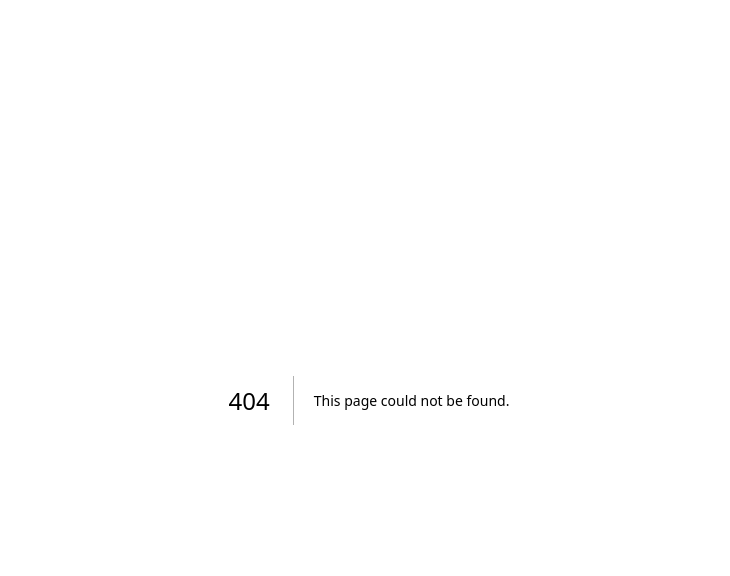
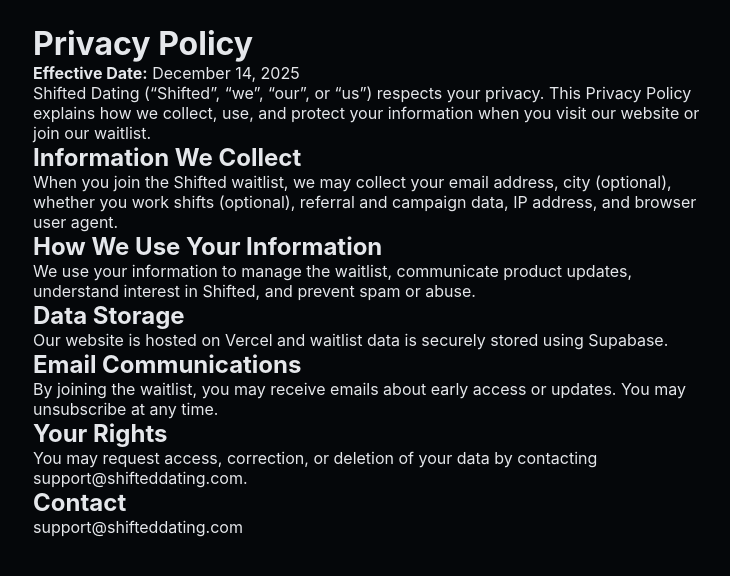
Before and after one commit to dnjames74/shifted-website, a Next.js app: page /privacy in a window 1280 px wide. Before the commit this address had no page. Shown: the top 576 px of the page, without its empty margins (271-1001 px from the left). Built offline with nearby package versions, Linux system fonts and the light colour scheme.

Commit message:
Add privacy policy and terms of service

```diff
--- /dev/null
+++ b/app/privacy/page.tsx
@@ -0,0 +1,48 @@
+export default function PrivacyPage() {
+  return (
+    <main style={{ maxWidth: 720, margin: "0 auto", padding: 24, color: "#e5e7eb" }}>
+      <h1>Privacy Policy</h1>
+      <p><strong>Effective Date:</strong> December 14, 2025</p>
+
+      <p>
+        Shifted Dating (“Shifted”, “we”, “our”, or “us”) respects your privacy. This
+        Privacy Policy explains how we collect, use, and protect your information
+        when you visit our website or join our waitlist.
+      </p>
+
+      <h2>Information We Collect</h2>
+      <p>
+        When you join the Shifted waitlist, we may collect your email address, city
+        (optional), whether you work shifts (optional), referral and campaign data,
+        IP address, and browser user agent.
+      </p>
+
+      <h2>How We Use Your Information</h2>
+      <p>
+        We use your information to manage the waitlist, communicate product updates,
+        understand interest in Shifted, and prevent spam or abuse.
+      </p>
+
+      <h2>Data Storage</h2>
+      <p>
+        Our website is hosted on Vercel and waitlist data is securely stored using
+        Supabase.
+      </p>
+
+      <h2>Email Communications</h2>
+      <p>
+        By joining the waitlist, you may receive emails about early access or updates.
+        You may unsubscribe at any time.
+      </p>
+
+      <h2>Your Rights</h2>
+      <p>
+        You may request access, correction, or deletion of your data by contacting
+        support@shifteddating.com.
+      </p>
+
+      <h2>Contact</h2>
+      <p>support@shifteddating.com</p>
+    </main>
+  );
+}
```
Also changed, not shown: app/page.tsx (+8 -0 lines), app/terms/page.tsx (added, +46 -0 lines).
